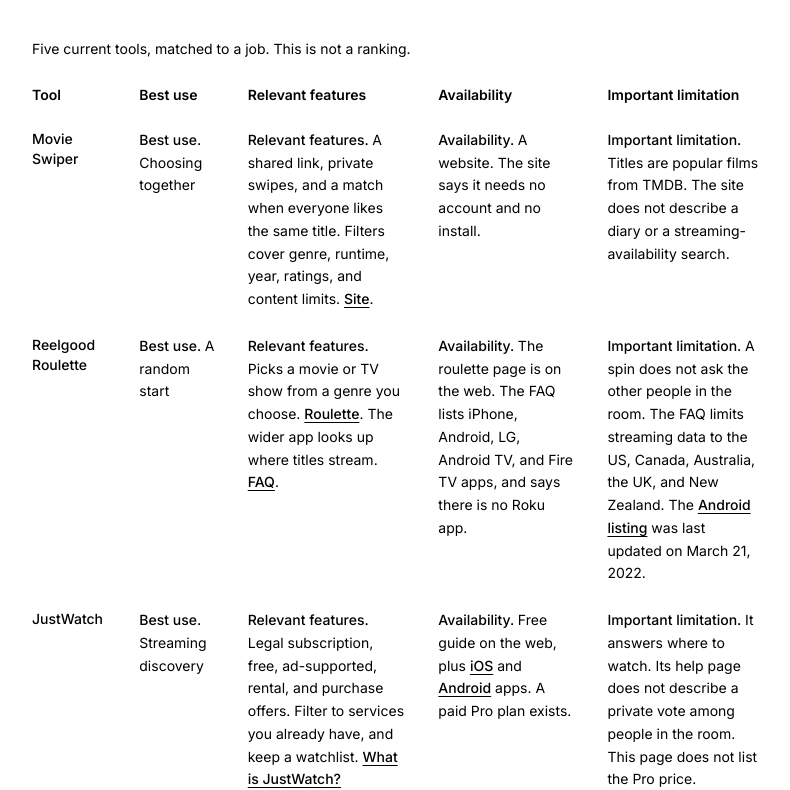
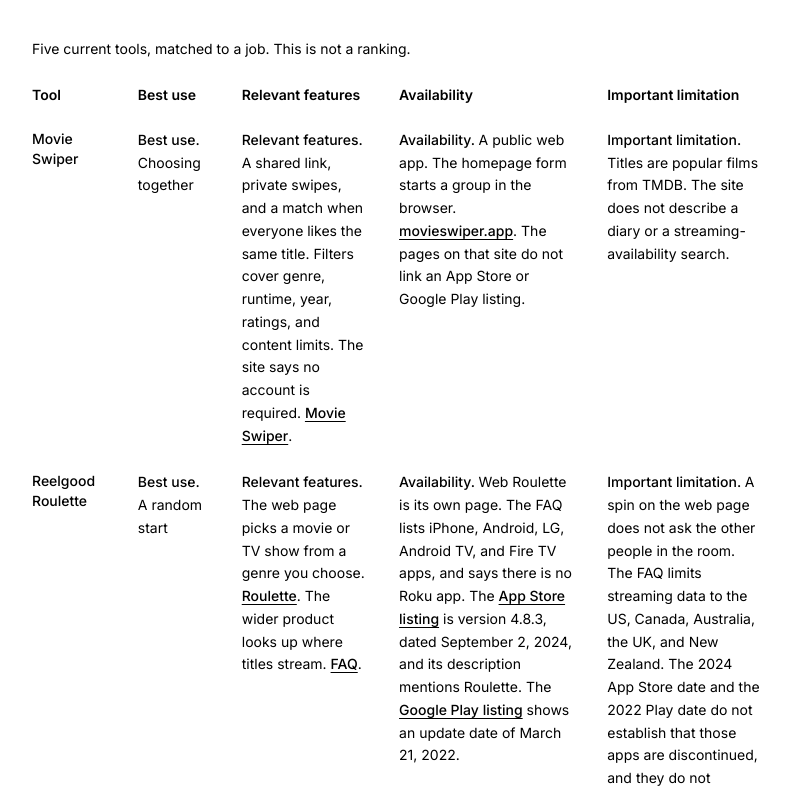
Before and after one commit to jeppe314/synema-landing-page, a Next.js app: page /guides/best-movie-picker-apps in a window 1280 px wide. Shown: the part 1232-2022 px from the top of the page, without its empty margins (244-1034 px from the left). Built offline with nearby package versions, Linux system fonts and the light colour scheme.

Commit message:
State which picker tools are actually open now.
Keep Movie Swiper only as a web app, separate Reelgood Roulette from its store listings, and put official links next to the availability claims.

Co-authored-by: Jesper Lindqvist <jeppe314@users.noreply.github.com>

```diff
--- a/src/content/comparisons.ts
+++ b/src/content/comparisons.ts
@@ -66,7 +66,7 @@ export const comparisons: Comparison[] = [
       },
       {
         type: "p",
-        text: "The notes below follow Letterboxd's own help pages and this site's description of Synema. This is not a hands-on test. Prices, ratings, and download counts are left out.",
+        text: "The notes below follow the linked Letterboxd help pages, store listings, and this site's description of Synema. Prices, ratings, and download counts are left out.",
       },
       {
         type: "h2",
@@ -74,7 +74,7 @@ export const comparisons: Comparison[] = [
       },
       {
         type: "p",
-        text: "[Letterboxd](https://letterboxd.com/faq/) is a social network for film discussion and discovery. You can keep a diary, rate and review films, make lists, keep a watchlist, and follow other members. The [welcome page](https://letterboxd.com/welcome/) also points at browsing by decade, genre, popularity, rating, and streaming service. Apps exist for iOS, Android, and Apple TV. A free membership remains, and paid Pro and Patron tiers add extras, including streaming filters.",
+        text: "[Letterboxd](https://letterboxd.com/faq/) is a social network for film discussion and discovery. You can keep a diary, rate and review films, make lists, keep a watchlist, and follow other members. The [welcome page](https://letterboxd.com/welcome/) also points at browsing by decade, genre, popularity, rating, and streaming service. The FAQ lists apps for iOS, Android, and Apple TV. The [App Store listing](https://apps.apple.com/us/app/letterboxd/id1054271011) is version 4.12.6, dated September 16, 2026. The [Google Play listing](https://play.google.com/store/apps/details?id=com.letterboxd.letterboxd&hl=en_US) shows an update date of September 23, 2026. A free membership remains, and paid Pro and Patron tiers add extras, including streaming filters. [Pro](https://letterboxd.com/about/pro/).",
       },
       {
         type: "p",
@@ -121,7 +121,7 @@ export const comparisons: Comparison[] = [
           ],
           [
             "Availability",
-            "Free membership, plus paid Pro and Patron. Apps for iOS, Android, and Apple TV.",
+            "Free membership, plus paid Pro and Patron. The [FAQ](https://letterboxd.com/faq/) lists apps for iOS, Android, and Apple TV. The [App Store listing](https://apps.apple.com/us/app/letterboxd/id1054271011) is version 4.12.6, dated September 16, 2026. The [Google Play listing](https://play.google.com/store/apps/details?id=com.letterboxd.letterboxd&hl=en_US) shows an update date of September 23, 2026.",
             "Not on the App Store or Google Play. Waitlist, plus an invite-only Android beta.",
           ],
         ],
--- a/src/content/guides.ts
+++ b/src/content/guides.ts
@@ -1060,7 +1060,7 @@ export const guides: Guide[] = [
     blocks: [
       {
         type: "p",
-        text: "There is no single best movie picker app. The useful choice is the tool that matches the job: agreeing with other people, starting something at random, finding which service has a title, or keeping a log and discovering films. The five below are ones you can open now. Notes follow each product's own site, help pages, or store listing. This is not a hands-on test, and it leaves out prices, ratings, and download counts.",
+        text: "There is no single best movie picker app. The useful choice is the tool that matches the job: agreeing with other people, starting something at random, finding which service has a title, or keeping a log and discovering films. The five below are ones you can open now. Notes follow the linked pages on each product's own site, help center, or store listing, and leave out prices, ratings, and download counts.",
       },
       {
         type: "p",
@@ -1086,36 +1086,36 @@ export const guides: Guide[] = [
           [
             "Movie Swiper",
             "Choosing together",
-            "A shared link, private swipes, and a match when everyone likes the same title. Filters cover genre, runtime, year, ratings, and content limits. [Site](https://movieswiper.app/).",
-            "A website. The site says it needs no account and no install.",
+            "A shared link, private swipes, and a match when everyone likes the same title. Filters cover genre, runtime, year, ratings, and content limits. The site says no account is required. [Movie Swiper](https://movieswiper.app/).",
+            "A public web app. The homepage form starts a group in the browser. [movieswiper.app](https://movieswiper.app/). The pages on that site do not link an App Store or Google Play listing.",
             "Titles are popular films from TMDB. The site does not describe a diary or a streaming-availability search.",
           ],
           [
             "Reelgood Roulette",
             "A random start",
-            "Picks a movie or TV show from a genre you choose. [Roulette](https://reelgood.com/roulette/). The wider app looks up where titles stream. [FAQ](https://reelgood.com/faq).",
-            "The roulette page is on the web. The FAQ lists iPhone, Android, LG, Android TV, and Fire TV apps, and says there is no Roku app.",
-            "A spin does not ask the other people in the room. The FAQ limits streaming data to the US, Canada, Australia, the UK, and New Zealand. The [Android listing](https://play.google.com/store/apps/details?id=com.reelgoodapp.reelgood&hl=en_US) was last updated on March 21, 2022.",
+            "The web page picks a movie or TV show from a genre you choose. [Roulette](https://reelgood.com/roulette/). The wider product looks up where titles stream. [FAQ](https://reelgood.com/faq).",
+            "Web Roulette is its own page. The FAQ lists iPhone, Android, LG, Android TV, and Fire TV apps, and says there is no Roku app. The [App Store listing](https://apps.apple.com/us/app/reelgood-streaming-guide/id1031391869) is version 4.8.3, dated September 2, 2024, and its description mentions Roulette. The [Google Play listing](https://play.google.com/store/apps/details?id=com.reelgoodapp.reelgood&hl=en_US) shows an update date of March 21, 2022.",
+            "A spin on the web page does not ask the other people in the room. The FAQ limits streaming data to the US, Canada, Australia, the UK, and New Zealand. The 2024 App Store date and the 2022 Play date do not establish that those apps are discontinued, and they do not establish that the apps currently work.",
           ],
           [
             "JustWatch",
             "Streaming discovery",
             "Legal subscription, free, ad-supported, rental, and purchase offers. Filter to services you already have, and keep a watchlist. [What is JustWatch?](https://support.justwatch.com/article/what-is-just-watch)",
-            "Free guide on the web, plus [iOS](https://apps.apple.com/us/app/justwatch-movies-tv-shows/id979227482) and [Android](https://play.google.com/store/apps/details?id=com.justwatch.justwatch) apps. A paid Pro plan exists.",
+            "Free guide on the [website](https://www.justwatch.com/). The [App Store listing](https://apps.apple.com/us/app/justwatch-movies-tv-shows/id979227482) is version 26.39.1, dated September 22, 2026. The [Google Play listing](https://play.google.com/store/apps/details?id=com.justwatch.justwatch&hl=en_US) shows an update date of September 25, 2026. A paid Pro plan exists.",
             "It answers where to watch. Its help page does not describe a private vote among people in the room. This page does not list the Pro price.",
           ],
           [
             "Letterboxd",
             "Tracking and discovery",
             "A diary, ratings, reviews, lists, a watchlist, and people to follow. [FAQ](https://letterboxd.com/faq/). The films browser includes streaming service. [Welcome](https://letterboxd.com/welcome/). Paying members can filter by favorite services. [Pro](https://letterboxd.com/about/pro/).",
-            "Free membership, with paid Pro and Patron tiers. Apps for iOS, Android, and Apple TV, per the FAQ.",
+            "Free membership, with paid Pro and Patron tiers. The [FAQ](https://letterboxd.com/faq/) lists apps for iOS, Android, and Apple TV. The [App Store listing](https://apps.apple.com/us/app/letterboxd/id1054271011) is version 4.12.6, dated September 16, 2026. The [Google Play listing](https://play.google.com/store/apps/details?id=com.letterboxd.letterboxd&hl=en_US) shows an update date of September 23, 2026.",
             "Streaming filters and watchlist alerts are paid. Alerts use JustWatch data and may lag by up to 24 hours. [Alerts](https://letterboxd.zendesk.com/hc/en-us/articles/15178655699471-Can-I-get-notified-when-films-in-my-watchlist-are-ready-to-watch). The FAQ does not describe a private group match.",
           ],
           [
             "IMDb",
             "Look up a title",
             "Ratings, a watchlist, lists, and a Watch button for stream, rent, or buy when a provider is listed. [Where to watch](https://help.imdb.com/article/imdb/discover-watch/how-can-i-watch-a-movie-or-tv-show/G4GAAPL3XS2E99KY).",
-            "Free [iOS](https://help.imdb.com/article/imdb/mobile-web-apps/ios-app-faq/GJ7P484D8FA9C48Q) and Android apps, plus the website.",
+            "The [iOS help](https://help.imdb.com/article/imdb/mobile-web-apps/ios-app-faq/GJ7P484D8FA9C48Q) says the app is free. The [App Store listing](https://apps.apple.com/us/app/imdb-movies-tv-shows/id342792525) is version 16.11.1, dated September 16, 2026. [Android help](https://help.imdb.com/article/imdb/mobile-web-apps/android-app-faq/G8LZ824YMXLJ8URG). The [Google Play listing](https://play.google.com/store/apps/details?id=com.imdb.mobile&hl=en_US) shows an update date of September 28, 2026.",
             "Providers depend on your location, and some titles have no known copy. It is a database, not a shared decision.",
           ],
         ],
@@ -1130,7 +1130,7 @@ export const guides: Guide[] = [
       },
       {
         type: "p",
-        text: "Use [Movie Swiper](https://movieswiper.app/) if you want a match only when everyone in the group likes the same title, and you want that in a browser today. If you try a different swipe app, read how it defines a match before you assume the whole room has to agree. The steps without an app are in [how to choose a movie together](/guides/how-to-choose-a-movie-together). Two people: [movie picker for couples](/guides/movie-picker-for-couples). A larger chat: [movie picker for friends](/guides/movie-picker-for-friends).",
+        text: "Use [Movie Swiper](https://movieswiper.app/) when you want a match only when everyone in the group likes the same title. The public site is a web app: the homepage form starts a group in the browser, and the pages on that site do not link an App Store or Google Play listing. If you try a different swipe app, read how it defines a match before you assume the whole room has to agree. The steps without an app are in [how to choose a movie together](/guides/how-to-choose-a-movie-together). Two people: [movie picker for couples](/guides/movie-picker-for-couples). A larger chat: [movie picker for friends](/guides/movie-picker-for-friends).",
       },
       {
         type: "h3",
@@ -1138,7 +1138,7 @@ export const guides: Guide[] = [
       },
       {
         type: "p",
-        text: "Use [Reelgood Roulette](https://reelgood.com/roulette/) after you pick a genre. [Letterboxd's journal](https://letterboxd.com/journal/sorting/) also says you can shuffle your own watchlist on the web, which only helps if that list already exists. A random result will not respect a no it never asked about. If the evening is short, start from the time you have in [what should we watch tonight](/guides/what-to-watch-tonight).",
+        text: "Use [Reelgood Roulette](https://reelgood.com/roulette/) after you pick a genre. That is a web page, separate from the Reelgood iOS and Android listings in the table. [Letterboxd's journal](https://letterboxd.com/journal/sorting/) also says you can shuffle your own watchlist on the web, which only helps if that list already exists. A random result will not respect a no it never asked about. If the evening is short, start from the time you have in [what should we watch tonight](/guides/what-to-watch-tonight).",
       },
       {
         type: "h3",
@@ -1180,7 +1180,7 @@ export const guides: Guide[] = [
         items: [
           {
             q: "What is the best movie picker app?",
-            a: "It depends on the job. For a group that must all agree, Movie Swiper is a browser tool you can use now, and Synema is an upcoming room of up to five. For a random start, use Reelgood Roulette. For where to watch, use JustWatch. For a diary and other people's lists, use Letterboxd. For a database and a Watch link, use IMDb.",
+            a: "It depends on the job. For a group that must all agree, [Movie Swiper](https://movieswiper.app/) is a web app you can open now, and Synema is an upcoming room of up to five. For a random start, use [Reelgood Roulette](https://reelgood.com/roulette/) on the web. For where to watch, use [JustWatch](https://support.justwatch.com/article/what-is-just-watch). For a diary and other people's lists, use [Letterboxd](https://letterboxd.com/faq/). For a database and a Watch link, use [IMDb](https://help.imdb.com/article/imdb/discover-watch/how-can-i-watch-a-movie-or-tv-show/G4GAAPL3XS2E99KY).",
           },
           {
             q: "Is Synema available to download?",
@@ -1240,7 +1240,7 @@ export const guides: Guide[] = [
       },
       {
         type: "p",
-        text: "Paying members can set favorite streaming services, filter by what is on them, and get watchlist alerts. Those alerts use JustWatch data and may lag by up to 24 hours. [Pro](https://letterboxd.com/about/pro/). [Alerts](https://letterboxd.zendesk.com/hc/en-us/articles/15178655699471-Can-I-get-notified-when-films-in-my-watchlist-are-ready-to-watch). The free membership stays available. Apps exist for iOS, Android, and Apple TV, per the FAQ. This page does not list subscription prices.",
+        text: "Paying members can set favorite streaming services, filter by what is on them, and get watchlist alerts. Those alerts use JustWatch data and may lag by up to 24 hours. [Pro](https://letterboxd.com/about/pro/). [Alerts](https://letterboxd.zendesk.com/hc/en-us/articles/15178655699471-Can-I-get-notified-when-films-in-my-watchlist-are-ready-to-watch). The free membership stays available. The [FAQ](https://letterboxd.com/faq/) lists apps for iOS, Android, and Apple TV. The [App Store listing](https://apps.apple.com/us/app/letterboxd/id1054271011) is version 4.12.6, dated September 16, 2026. The [Google Play listing](https://play.google.com/store/apps/details?id=com.letterboxd.letterboxd&hl=en_US) shows an update date of September 23, 2026. This page does not list subscription prices.",
       },
       {
         type: "h2",
@@ -1260,7 +1260,7 @@ export const guides: Guide[] = [
       },
       {
         type: "p",
-        text: "Choose [IMDb](https://help.imdb.com/article/imdb/discover-watch/how-can-i-watch-a-movie-or-tv-show/G4GAAPL3XS2E99KY) when you want ratings, a watchlist, lists, and a Watch button for stream, rent, or buy. Providers depend on your location, and IMDb says some titles have no known copy. The [iOS help](https://help.imdb.com/article/imdb/mobile-web-apps/ios-app-faq/GJ7P484D8FA9C48Q) says the app is free. It will not replace Letterboxd's reviews from people you follow.",
+        text: "Choose [IMDb](https://help.imdb.com/article/imdb/discover-watch/how-can-i-watch-a-movie-or-tv-show/G4GAAPL3XS2E99KY) when you want ratings, a watchlist, lists, and a Watch button for stream, rent, or buy. Providers depend on your location, and IMDb says some titles have no known copy. The [iOS help](https://help.imdb.com/article/imdb/mobile-web-apps/ios-app-faq/GJ7P484D8FA9C48Q) says the app is free. The [App Store listing](https://apps.apple.com/us/app/imdb-movies-tv-shows/id342792525) is version 16.11.1, dated September 16, 2026. The [Google Play listing](https://play.google.com/store/apps/details?id=com.imdb.mobile&hl=en_US) shows an update date of September 28, 2026. It will not replace Letterboxd's reviews from people you follow.",
       },
       {
         type: "h3",
@@ -1268,7 +1268,7 @@ export const guides: Guide[] = [
       },
       {
         type: "p",
-        text: "Choose [JustWatch](https://support.justwatch.com/article/what-is-just-watch) when the question is which legal offer has the film: subscription, free, ads, rent, or buy, filtered to services you already have. It also keeps a watchlist. That is a closer fit than Letterboxd if you do not want a public diary and you do want the play button. A paid JustWatch Pro plan exists. This page does not list its price or extra features.",
+        text: "Choose [JustWatch](https://support.justwatch.com/article/what-is-just-watch) when the question is which legal offer has the film: subscription, free, ads, rent, or buy, filtered to services you already have. It also keeps a watchlist. That is a closer fit than Letterboxd if you do not want a public diary and you do want the play button. The guide is on the [website](https://www.justwatch.com/). The [App Store listing](https://apps.apple.com/us/app/justwatch-movies-tv-shows/id979227482) is version 26.39.1, dated September 22, 2026, and the [Google Play listing](https://play.google.com/store/apps/details?id=com.justwatch.justwatch&hl=en_US) shows an update date of September 25, 2026. A paid JustWatch Pro plan exists. This page does not list its price or extra features.",
       },
       {
         type: "h3",
@@ -1276,7 +1276,7 @@ export const guides: Guide[] = [
       },
       {
         type: "p",
-        text: "Choose [Reelgood](https://reelgood.com/faq) for the same kind of where-to-watch lookup, with tracking for shows you want to resume. Its FAQ currently limits streaming data to the US, Canada, Australia, the United Kingdom, and New Zealand. [Reelgood Roulette](https://reelgood.com/roulette/) is the random piece: a movie or TV show from a genre you choose. Use it when you want a title without browsing. It does not ask anyone else in the room.",
+        text: "Choose [Reelgood](https://reelgood.com/faq) for the same kind of where-to-watch lookup, with tracking for shows you want to resume. Its FAQ currently limits streaming data to the US, Canada, Australia, the United Kingdom, and New Zealand, and lists apps for iPhone, Android, LG, Android TV, and Fire TV, with no Roku app. [Reelgood Roulette](https://reelgood.com/roulette/) is a separate web page: a movie or TV show from a genre you choose. Use that page when you want a title without browsing. It does not ask anyone else in the room. The [App Store listing](https://apps.apple.com/us/app/reelgood-streaming-guide/id1031391869) is version 4.8.3, dated September 2, 2024, and its description mentions Roulette. The [Google Play listing](https://play.google.com/store/apps/details?id=com.reelgoodapp.reelgood&hl=en_US) shows an update date of March 21, 2022. Those dates do not establish that the apps are discontinued, and they do not establish that the apps currently work.",
       },
       {
         type: "h3",
@@ -1284,7 +1284,7 @@ export const guides: Guide[] = [
       },
       {
         type: "p",
-        text: "Choose [Movie Swiper](https://movieswiper.app/) when the stuck part is agreement, not discovery. Its site describes a browser group: each person swipes, and a match is a title everyone liked. It says no account is required, and titles come from TMDB's popular catalog with filters for genre, runtime, year, ratings, and content limits. It is not a film community. Without an app, the same job is [how to choose a movie together](/guides/how-to-choose-a-movie-together). Alone, shrink the list first: [how to decide what movie to watch](/guides/how-to-decide-what-movie-to-watch).",
+        text: "Choose [Movie Swiper](https://movieswiper.app/) when the stuck part is agreement, not discovery. The public site is a web app: the homepage form starts a group, each person swipes, and a match is a title everyone liked. The pages on that site do not link an App Store or Google Play listing. It says no account is required, and titles come from TMDB's popular catalog with filters for genre, runtime, year, ratings, and content limits. It is not a film community. Without an app, the same job is [how to choose a movie together](/guides/how-to-choose-a-movie-together). Alone, shrink the list first: [how to decide what movie to watch](/guides/how-to-decide-what-movie-to-watch).",
       },
       {
         type: "cta",
```
